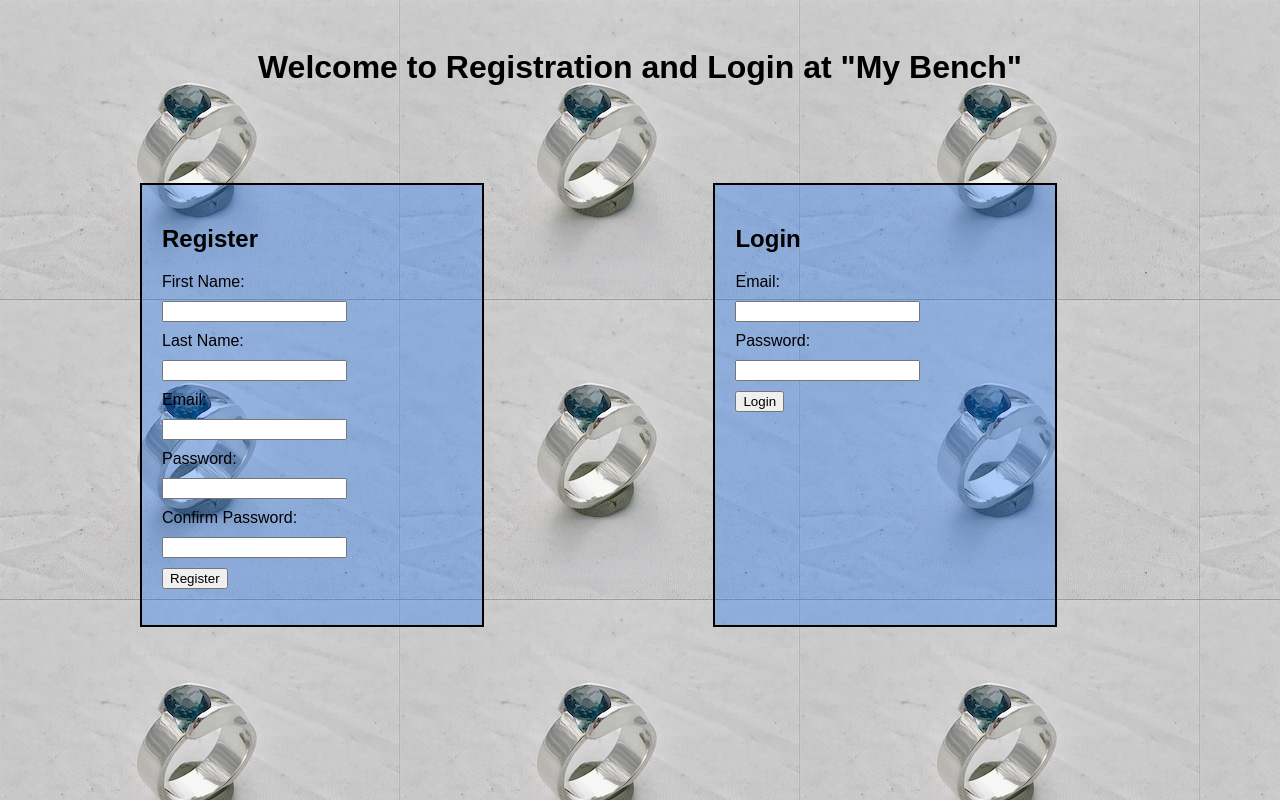
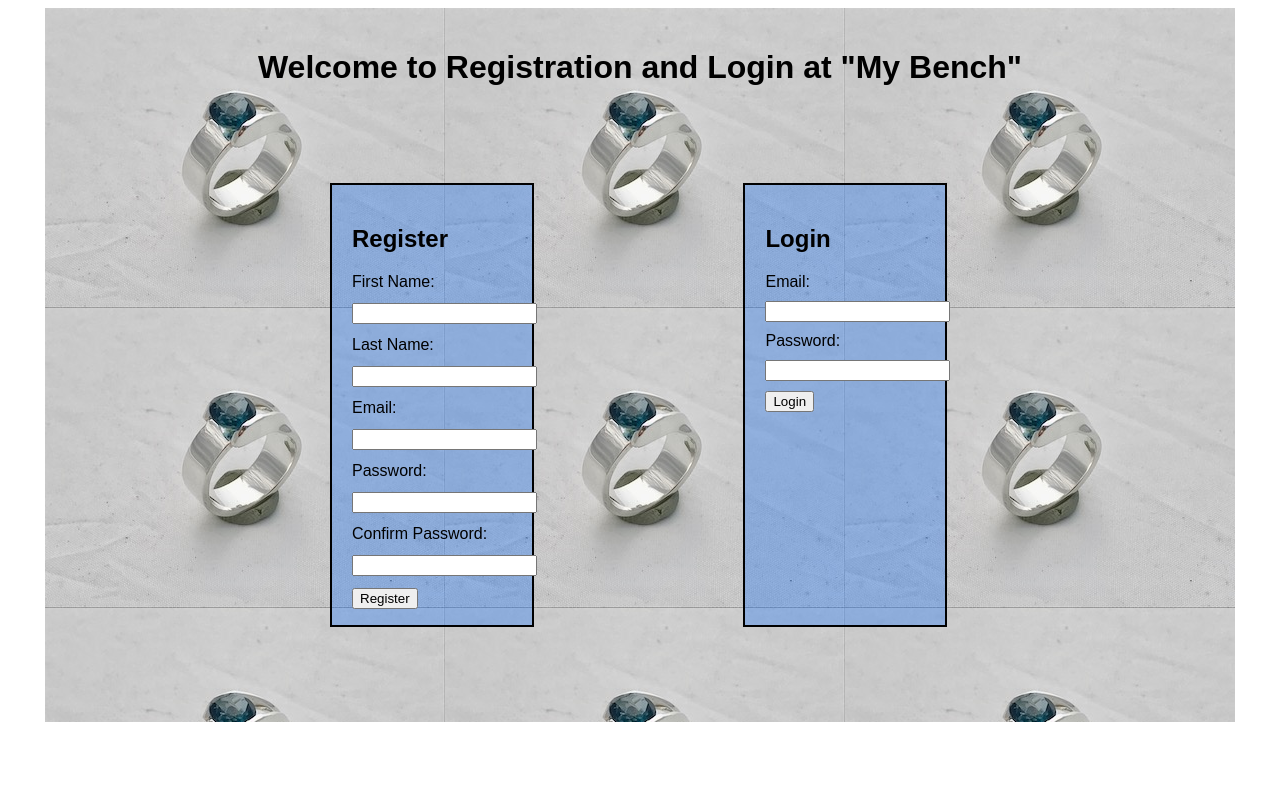
Before and after one commit to boeschthomas/TomB_Solo_Project, a Django app: template my_bench_app/templates/index.html in a window 1280 px wide. Run offline with Django 3.2, Linux system fonts and the light colour scheme; the template is opened without the code that fills it, so the values that code supplies are empty.

Commit message:
css changes for log/reg

```diff
--- a/my_bench_app/static/style.css
+++ b/my_bench_app/static/style.css
@@ -1,9 +1,10 @@
 #container{
     margin: 0px auto;
-    width: 1200px;
+    width: 1150px;
     background-repeat: repeat;
     font-family: sans-serif;
     padding: 20px;
+
 }
 h1 {
     text-align: center;
@@ -18,17 +19,17 @@ h1 {
 .reg{
     display: inline-block;
     background-color:rgb(0, 102, 255, 0.3);
-    width: 300px;
+    width: 160px;
     height: 400px;
     border: black solid 2px;
     padding: 20px ;
     vertical-align: top;
-    margin: 75px 100px;
+    margin: 75px 80px 75px 265px;
 }
 .log{
     display: inline-block;
     background-color:rgb(0, 102, 255, 0.3);
-    width: 300px;
+    width: 160px;
     height: 400px;
     border: black solid 2px;
     padding: 20px;
@@ -38,8 +39,8 @@ h1 {
 
 .reg input{
     display: block;
-    margin-top: 10px;
-    margin-bottom: 10px;
+    margin-top: 12px;
+    margin-bottom: 12px;
 }
 
 .log input{
--- a/my_bench_app/templates/index.html
+++ b/my_bench_app/templates/index.html
@@ -8,7 +8,7 @@
     <link rel="stylesheet" href="{% static 'style.css' %}">
 </head>
 <style>
-    body {
+    #container {
       background-image: url('static/images/ring.jpeg');
       background-repeat: repeat;
       /* background-attachment: fixed;
@@ -32,11 +32,11 @@
             <h2>Register</h2>
             <form action="/register" method=POST>
                 {% csrf_token %}
-            First Name: <input type="text" name='fname'>
-            Last Name: <input type="text" name='lname'>
-            Email: <input type="text" name='email'>
-            Password: <input type="password" name='pw'>
-            Confirm Password: <input type="password" name='confpw'>
+                First Name: <input type="text" name='fname'>
+                Last Name: <input type="text" name='lname'>
+                Email: <input type="text" name='email'>
+                Password: <input type="password" name='pw'>
+                Confirm Password: <input type="password" name='confpw'>
             <input type="submit" value="Register">
 
             </form>
```
Also changed, not shown: db.sqlite3.
